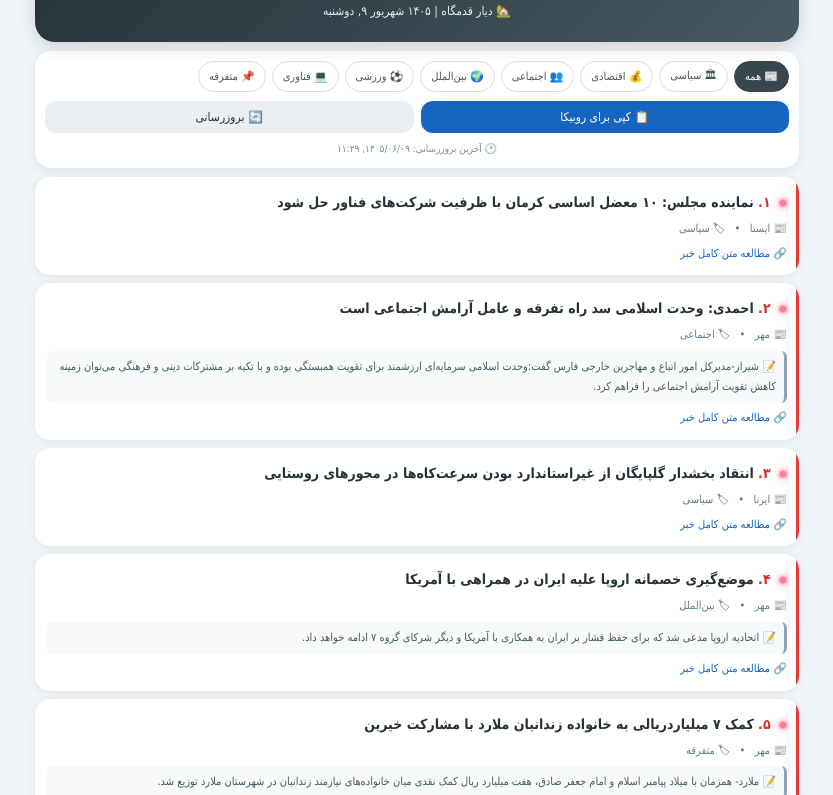
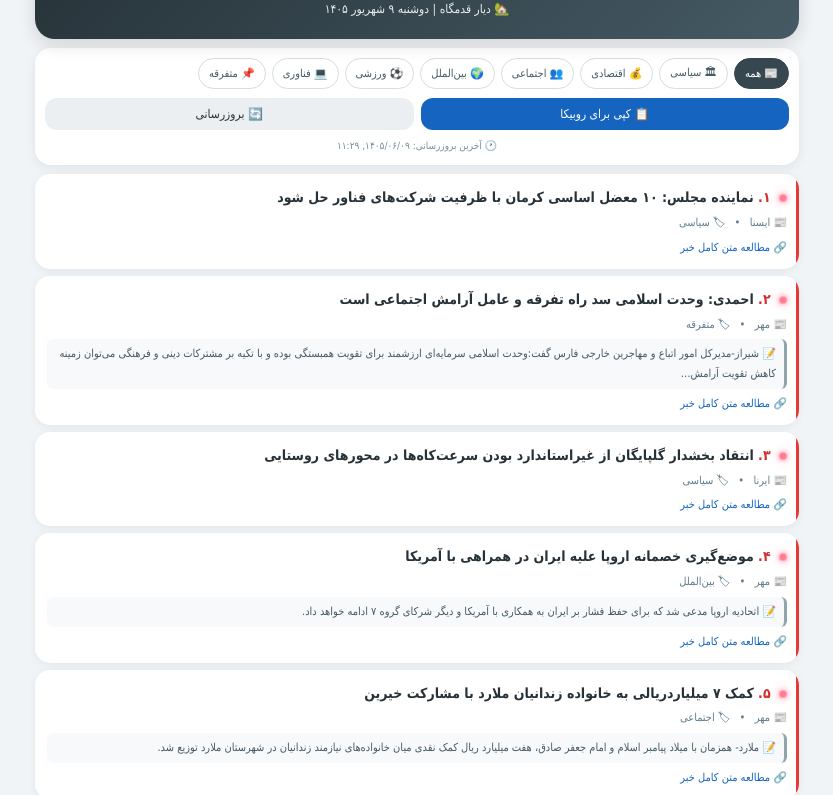
Before and after one commit to maghool51/diyar-widgets, a website: page diyar-news/rubika-news.html in a window 1280 px wide. Shown: the part 71-866 px from the top of the page, without its empty margins (223-1056 px from the left). Drawn offline with Linux system fonts and the light colour scheme.

Commit message:
Refactor CSS and update JavaScript constants

```diff
--- a/diyar-news/rubika-news.html
+++ b/diyar-news/rubika-news.html
@@ -8,9 +8,7 @@
 <title>اخبار دیار قدمگاه</title>
 
 <style>
-*{
-    box-sizing:border-box;
-}
+*{box-sizing:border-box}
 
 body{
     margin:0;
@@ -28,28 +26,25 @@ body{
     padding:8px;
 }
 
-/* ===== HEADER ===== */
-
+/* HEADER */
 .header{
     position:relative;
     overflow:hidden;
     text-align:center;
     color:#fff;
-    padding:20px 12px;
+    padding:19px 12px;
     border-radius:20px;
     background:linear-gradient(135deg,#263238,#455a64);
     box-shadow:0 5px 18px rgba(0,0,0,.14);
 }
 
 .header h1{
-    position:relative;
     margin:0;
     font-size:22px;
 }
 
 .header-subtitle{
-    position:relative;
-    margin-top:4px;
+    margin-top:3px;
     font-size:12px;
     opacity:.9;
 }
@@ -86,8 +81,7 @@ body{
     }
 }
 
-/* ===== CONTROLS ===== */
-
+/* CONTROLS */
 .controls{
     margin-top:9px;
     padding:10px;
@@ -152,8 +146,7 @@ body{
     font-size:10px;
 }
 
-/* ===== NEWS ===== */
-
+/* NEWS */
 .news-list{
     margin-top:9px;
 }
@@ -161,8 +154,8 @@ body{
 .news-card{
     position:relative;
     overflow:hidden;
-    margin-bottom:8px;
-    padding:12px;
+    margin-bottom:7px;
+    padding:11px 12px;
     border-radius:15px;
     background:#fff;
     box-shadow:0 2px 9px rgba(0,0,0,.06);
@@ -181,7 +174,7 @@ body{
 .news-title{
     font-size:14px;
     font-weight:bold;
-    line-height:1.9;
+    line-height:1.85;
 }
 
 .news-number{
@@ -189,20 +182,20 @@ body{
 }
 
 .meta{
-    margin-top:3px;
+    margin-top:2px;
     color:#607d8b;
     font-size:11px;
 }
 
 .summary{
-    margin-top:6px;
-    padding:6px 8px;
+    margin-top:5px;
+    padding:5px 8px;
     border-right:3px solid #90a4ae;
     border-radius:6px;
     background:#f7f9fa;
     color:#455a64;
     font-size:11px;
-    line-height:1.85;
+    line-height:1.8;
 }
 
 .read-link{
@@ -236,8 +229,7 @@ body{
     }
 }
 
-/* ===== STATUS ===== */
-
+/* STATUS */
 .status{
     padding:25px 10px;
     border-radius:15px;
@@ -247,8 +239,7 @@ body{
     font-size:13px;
 }
 
-/* ===== FOOTER ===== */
-
+/* FOOTER */
 .footer{
     padding:15px 8px;
     color:#607d8b;
@@ -256,8 +247,7 @@ body{
     font-size:11px;
 }
 
-/* ===== TOAST ===== */
-
+/* TOAST */
 .toast{
     position:fixed;
     z-index:9999;
@@ -369,7 +359,6 @@ body{
 
 <div id="toast" class="toast"></div>
 
-
 <script>
 
 "use strict";
@@ -387,7 +376,7 @@ const RUBIKA_PAGE_URL =
 
 const NEWS_COUNT = 10;
 
-const MAX_SUMMARY_LENGTH = 190;
+const MAX_SUMMARY_LENGTH = 170;
 
 let allNews = [];
 
@@ -427,7 +416,7 @@ function normalizeText(value){
 
 
 /* =====================================================
-   ESCAPE
+   ESCAPE HTML
 ===================================================== */
 
 function escapeHTML(value){
@@ -442,7 +431,7 @@ function escapeHTML(value){
 
 
 /* =====================================================
-   CATEGORY
+   SMART CATEGORY
 ===================================================== */
 
 function smartCategory(item){
@@ -454,15 +443,19 @@ function smartCategory(item){
         normalizeText(item.category);
 
 
+    /* اولویت مهم:
+       عبارات اختصاصی‌تر قبل از کلمات عمومی
+    */
+
     const groups = {
 
         "ورزشی":[
             "فوتبال","والیبال","بسکتبال",
             "فوتسال","تنیس","کشتی",
             "ورزش","ورزشی","لیگ برتر",
-            "جام جهانی","فینال",
-            "بازیکن","مربی","گلزنی",
-            "استقلال","پرسپولیس",
+            "جام جهانی","جام‌جهانی",
+            "فینال","بازیکن","مربی",
+            "گلزنی","استقلال","پرسپولیس",
             "سپاهان","تراکتور",
             "رئال مادرید","بارسلونا",
             "منچستر","منچستریونایتد",
@@ -470,13 +463,12 @@ function smartCategory(item){
         ],
 
         "اقتصادی":[
-            "اقتصاد","اقتصادی","اعتبارات",
-            "اعتبار","مشاغل خانگی",
-            "کسب و کار","کسب‌وکار",
-            "وام","تسهیلات","بانک",
-            "بانکی","دلار","یورو",
-            "ارز","طلا","سکه","بورس",
-            "تورم","قیمت","گرانی",
+            "اقتصاد","اقتصادی",
+            "مشاغل خانگی","اعتبارات",
+            "اعتبار","کسب و کار","کسب‌وکار",
+            "وام","تسهیلات","بانک","بانکی",
+            "دلار","یورو","ارز","طلا","سکه",
+            "بورس","تورم","قیمت","گرانی",
             "مالیات","صادرات","واردات",
             "سرمایه گذاری","سرمایه‌گذاری",
             "مسکن","اجاره","خودرو",
@@ -485,33 +477,37 @@ function smartCategory(item){
         ],
 
         "علمی و فناوری":[
-            "فناوری","تکنولوژی",
-            "هوش مصنوعی","اینترنت",
-            "موبایل","گوشی هوشمند",
+            "هوش مصنوعی","فناوری","تکنولوژی",
+            "اینترنت","موبایل","گوشی هوشمند",
             "کامپیوتر","رایانه",
             "نرم افزار","نرم‌افزار",
             "سخت افزار","سخت‌افزار",
             "ربات","رباتیک","علمی",
             "دانشگاه","دانشجو",
-            "پژوهش","تحقیقات",
-            "فضا","ماهواره",
-            "نجوم","استارتاپ",
+            "پژوهش","تحقیقات","فضا",
+            "ماهواره","نجوم","استارتاپ",
             "دیجیتال","سایبری",
-            "اپلیکیشن","برنامه نویسی"
+            "اپلیکیشن","برنامه نویسی",
+            "برنامه‌نویسی"
         ],
 
         "بین‌الملل":[
             "آمریکا","آمریکایی","آلمان",
             "فرانسه","انگلیس","بریتانیا",
             "روسیه","اوکراین","چین",
+            "هند","قرقیزستان",
             "اسرائیل","اسرائیلی",
             "فلسطین","فلسطینی","غزه",
             "لبنان","لبنانی","حزب الله",
             "حزب‌الله","سوریه","عراق",
             "افغانستان","پاکستان","ترکیه",
             "اردن","یمن","سازمان ملل",
-            "ناتو","کاخ سفید","بین الملل",
-            "بین‌الملل"
+            "ناتو","کاخ سفید",
+            "اتحادیه اروپا",
+            "گروه ۷","گروه هفت",
+            "بین الملل","بین‌الملل",
+            "نشست سازمان همکاری شانگهای",
+            "سران هند","سران قرقیزستان"
         ],
 
         "سیاسی":[
@@ -526,7 +522,8 @@ function smartCategory(item){
             "فرمانداری","بخشدار",
             "رئیس مجلس","رییس مجلس",
             "رهبر انقلاب","رهبر",
-            "دولت چهاردهم","پزشکیان"
+            "دولت چهاردهم","پزشکیان",
+            "جلسات دادگاه","پرونده"
         ],
 
         "اجتماعی":[
@@ -541,17 +538,24 @@ function smartCategory(item){
             "معلم","آموزش و پرورش",
             "بیمارستان","پزشکی",
             "درمان","سلامت","بهداشت",
-            "اجتماعی","شهرداری",
-            "خیابان","روستا","شهرستان",
-            "ترافیک","رانندگی",
-            "محور","جاده","زلزله",
-            "سیل","بارندگی","آبگرفتگی",
-            "آلودگی هوا","محیط زیست",
-            "تجمعات","زائران"
+            "شهرداری","خیابان",
+            "روستا","شهرستان","ترافیک",
+            "رانندگی","محور","جاده",
+            "زلزله","سیل","بارندگی",
+            "آبگرفتگی","آلودگی هوا",
+            "محیط زیست","تجمعات",
+            "زائران","خانواده زندانیان",
+            "زندانیان","خیرین","خانواده",
+            "سرعت‌کاه","سرعت کاه"
         ]
 
     };
 
+
+    /*
+       اگر عنوان مستقیماً نشان‌دهنده یک موضوع باشد،
+       دسته هوشمند انتخاب می‌شود.
+    */
 
     for(
         const [category,keywords]
@@ -621,7 +625,7 @@ function cleanSummary(text){
             result.lastIndexOf(" ");
 
 
-        if(lastSpace > 100){
+        if(lastSpace > 90){
 
             result =
                 result.substring(
@@ -640,14 +644,15 @@ function cleanSummary(text){
 
 
 /* =====================================================
-   DATE
+   PERSIAN DATE
 ===================================================== */
 
 function getPersianDate(){
 
     try{
 
-        return new Intl.DateTimeFormat(
+        const parts =
+            new Intl.DateTimeFormat(
                 "fa-IR-u-ca-persian",
                 {
                     weekday:"long",
@@ -655,7 +660,44 @@ function getPersianDate(){
                     month:"long",
                     day:"numeric"
                 }
-        ).format(new Date());
+            ).formatToParts(
+                new Date()
+            );
+
+
+        let weekday = "";
+        let day = "";
+        let month = "";
+        let year = "";
+
+
+        parts.forEach(
+            part => {
+
+                if(part.type === "weekday")
+                    weekday = part.value;
+
+                if(part.type === "day")
+                    day = part.value;
+
+                if(part.type === "month")
+                    month = part.value;
+
+                if(part.type === "year")
+                    year = part.value;
+            }
+        );
+
+
+        return (
+            weekday +
+            " " +
+            day +
+            " " +
+            month +
+            " " +
+            year
+        );
 
     }catch{
 
@@ -711,7 +753,7 @@ function formatDate(value){
 
 
 /* =====================================================
-   LOAD
+   LOAD NEWS
 ===================================================== */
 
 async function loadNews(){
@@ -1019,7 +1061,7 @@ function isNewNews(item){
 
 
 /* =====================================================
-   RENDER
+   RENDER NEWS
 ===================================================== */
 
 function renderNews(){
@@ -1159,7 +1201,7 @@ function renderNews(){
 
 
 /* =====================================================
-   RUBIKA COPY
+   RUBIKA TEXT
 ===================================================== */
 
 function createRubikaText(){
@@ -1233,10 +1275,8 @@ function createRubikaText(){
             ){
 
                 text +=
-`\n
-━━━━━━━━━━━━━━━━━━━━━━
+`\n┄┄┄┄┄┄┄┄┄┄┄┄┄┄\n\n`;
 
-`;
             }else{
 
                 text +=
@@ -1290,7 +1330,7 @@ async function copyForRubika(){
 
 
         showToast(
-            "✅ متن شکیل و آماده روبیکا کپی شد."
+            "✅ متن آماده روبیکا کپی شد."
         );
 
 
@@ -1332,7 +1372,7 @@ async function copyForRubika(){
 
 
             showToast(
-                "✅ متن شکیل و آماده روبیکا کپی شد."
+                "✅ متن آماده روبیکا کپی شد."
             );
 
         }catch{
```
Lines whose indentation alone changed are shown as unchanged.
